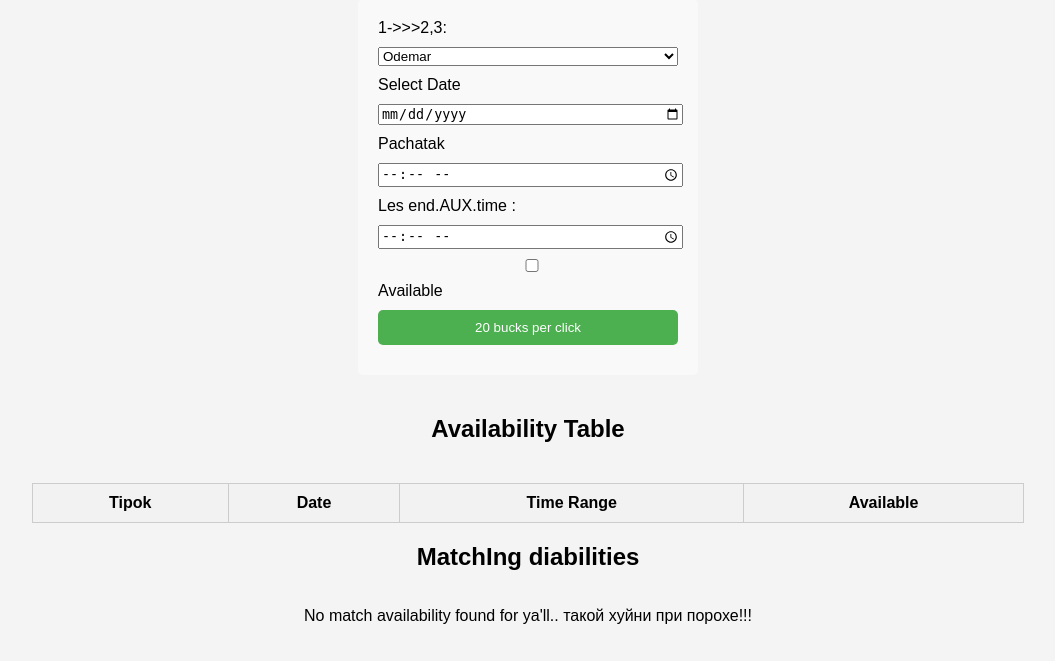
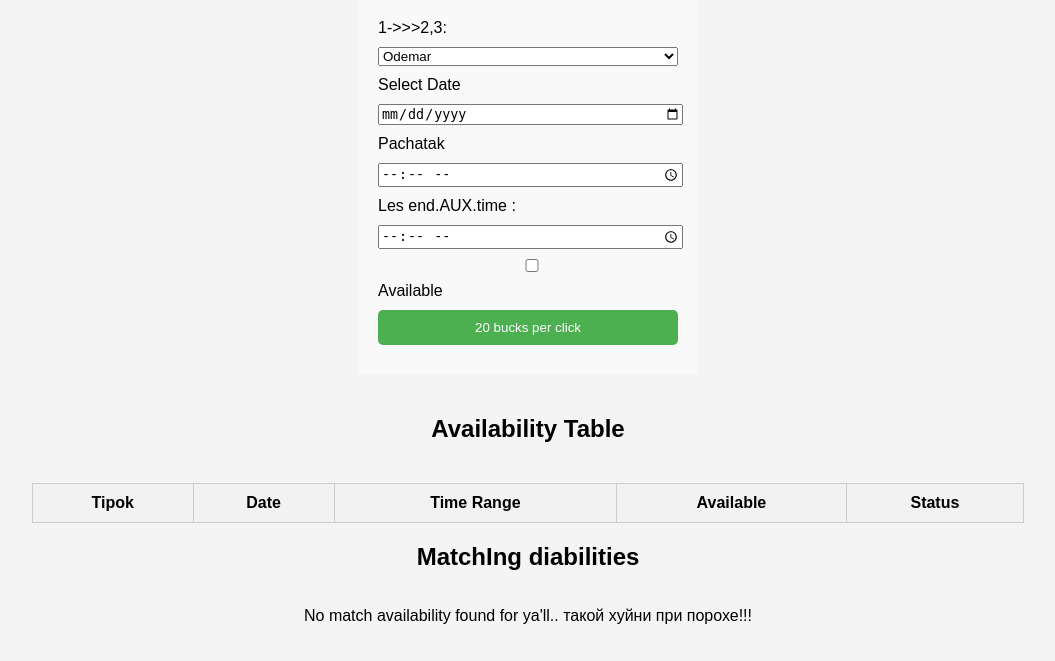
Before and after one commit to g0TTAnakedTHeM/gleaming, a Flask app: page / in a window 1280 px wide. Shown: the part 199-860 px from the top of the page, without its empty margins (112-1167 px from the left). Run offline with Flask 3, Linux system fonts and the light colour scheme; lists and menus that the app fills with data are empty.

Commit message:
Update index.html

```diff
--- a/templates/index.html
+++ b/templates/index.html
@@ -41,6 +41,7 @@
             <th>Date</th>
             <th>Time Range</th>
             <th>Available</th>
+            <th>Status</th>
         </tr>
         {% for entry in availability %}
         <tr>
@@ -48,6 +49,7 @@
             <td>{{ entry.date }}</td>
             <td>{{ entry.start_time }} - {{ entry.end_time }}</td>
             <td>{{ "Yes" if entry.available else "No" }}</td>
+            <td>{{ entry.status }}</td>
         </tr>
         {% endfor %}
     </table>
```
